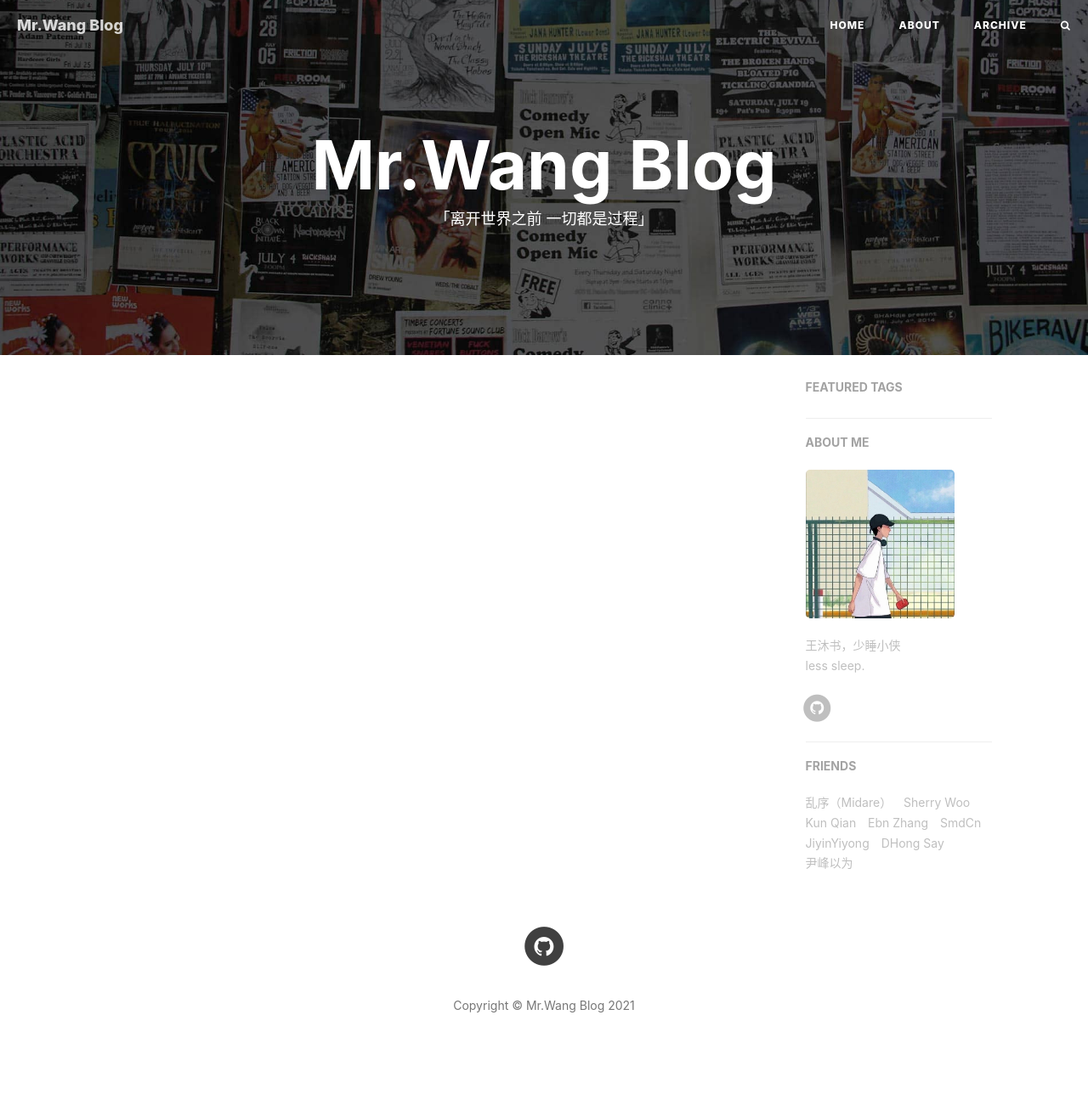
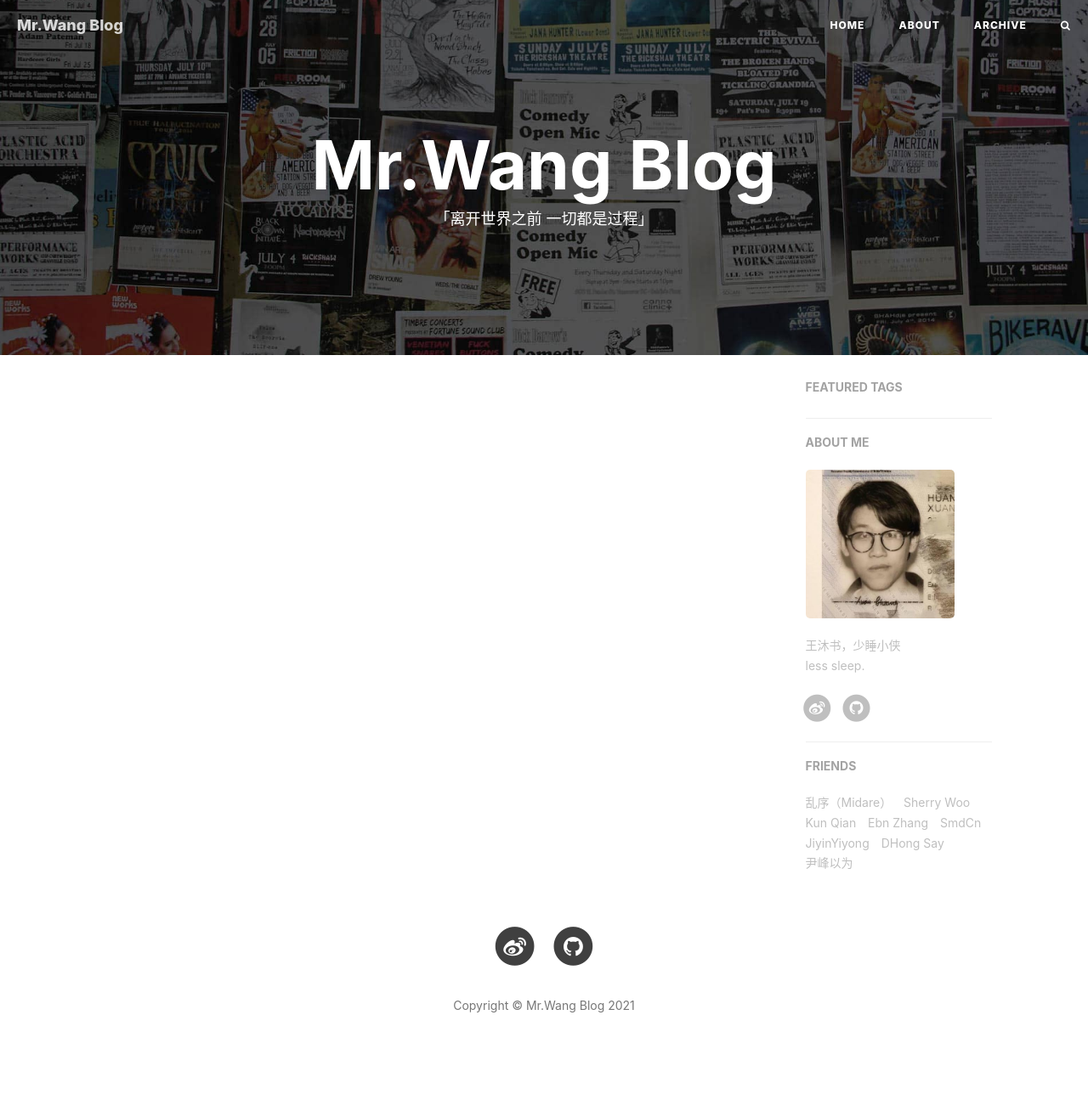
Before and after one commit to mswang1998/mswang1998.github.io, a Jekyll site: the page built from index.html, in a window 1280 px wide. Shown: the whole page at 85% size. Built offline with Jekyll 4.4.1, drawn with Linux system fonts in a browser that asks for light colours; nearby versions of some CDN libraries; the list of posts is cut into pages by our own code; comment, search, counter and statistics services are not loaded.

Commit message:
Update _config.yml

```diff
--- a/_config.yml
+++ b/_config.yml
@@ -3,7 +3,7 @@
 SEOTitle:  Less Sleep
 header-img: img/home-bg.jpg
 email: mswang20@fudan.edu.cn
-description: "少睡小侠"
+description: "Less Sleep"
 keyword: "王沐书, mswang, 王沐书的博客, 少睡, 博客, Less Sleep, 个人网站"
 url: "https://mswang1998.github.io"              # your host, for absolute URL
 baseurl: ""                             # for example, '/blog' if your blog hosted on 'host/blog'
@@ -13,7 +13,7 @@
 
 # SNS settings
 RSS: false
-#weibo_username:     huxpro
+weibo_username:     少睡多学
 #zhihu_username:     huxpro
 github_username:    mswang1998
 #twitter_username:   huxpro
@@ -79,7 +79,7 @@
 # Sidebar settings
 sidebar: true                           # whether or not using Sidebar.
 sidebar-about-description: "王沐书，少睡小侠 <br> less sleep."
-sidebar-avatar: /img/wms.jpg      # use absolute URL, seeing it's used in both `/` and `/about/`
+sidebar-avatar: /img/avatar-hux-ny.jpg      # use absolute URL, seeing it's used in both `/` and `/about/`
 
 
 
```
